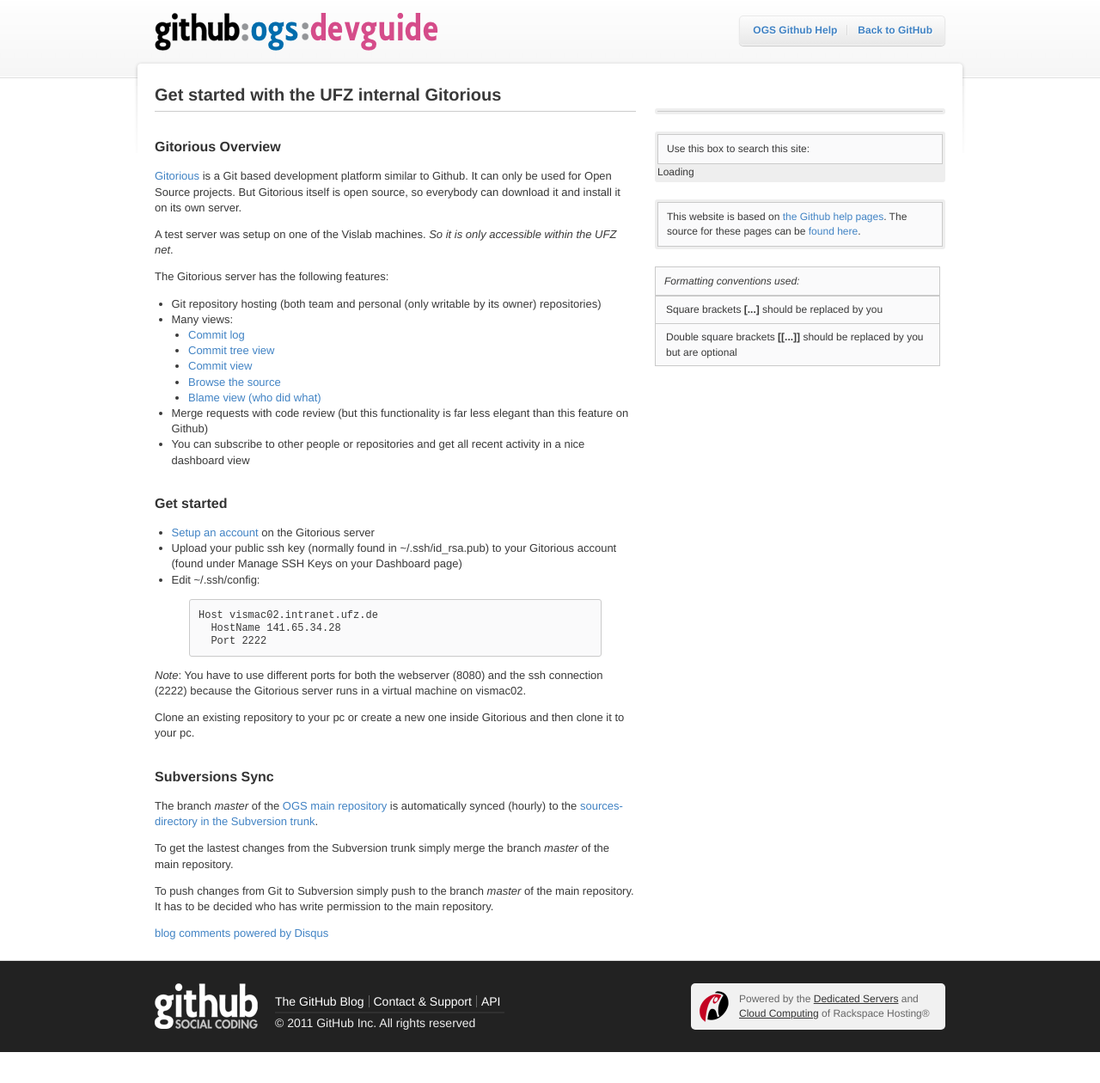
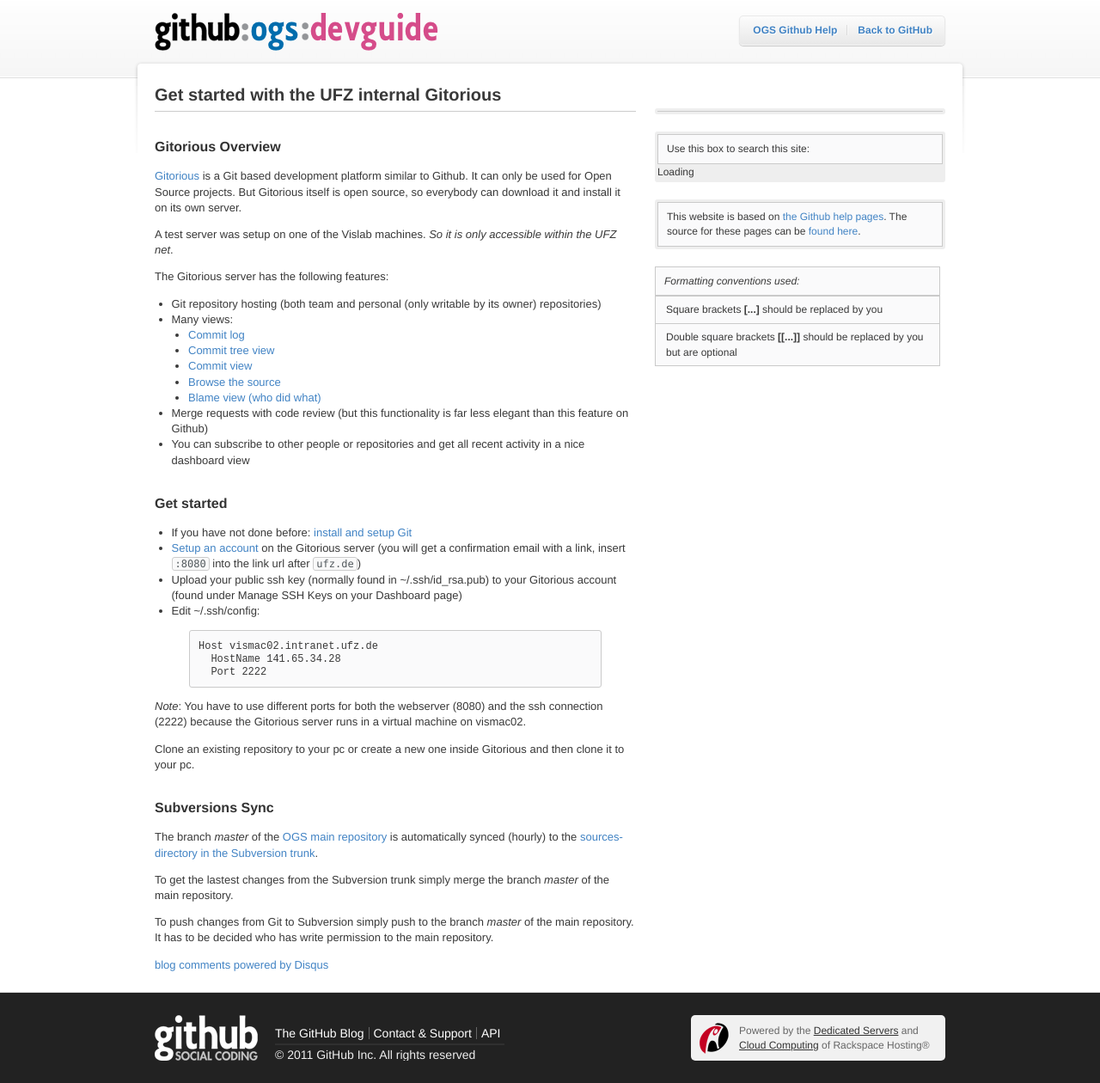
Before and after one commit to ufz/devguide, a Jekyll site: the page built from _posts/2011-12-20-setup-gitorious.markdown, in a window 1280 px wide. Shown: the whole page at 86% size. Built offline with Jekyll 4.4.1, drawn with Linux system fonts in a browser that asks for light colours; comment, search, counter and statistics services are not loaded; before the commit the page ends 1224 px from its top, so only the background shows below that.

Commit message:
Added link to setup Git and mentioned activation email.

```diff
--- a/_posts/2011-12-20-setup-gitorious.markdown
+++ b/_posts/2011-12-20-setup-gitorious.markdown
@@ -25,7 +25,8 @@ The Gitorious server has the following features:
 
 ## Get started ##
 
-- [Setup an account](http://vismac02.intranet.ufz.de:8080/users/new) on the Gitorious server
+- If you have not done before: [install and setup Git](http://ufz.github.com/devguide/setup-git-redirect)
+- [Setup an account](http://vismac02.intranet.ufz.de:8080/users/new) on the Gitorious server (you will get a confirmation email with a link, insert `:8080` into the link url after `ufz.de`)
 - Upload your public ssh key (normally found in ~/.ssh/id_rsa.pub) to your Gitorious account (found under Manage SSH Keys on your Dashboard page)
 - Edit ~/.ssh/config:
 {% highlight bash %}
```
